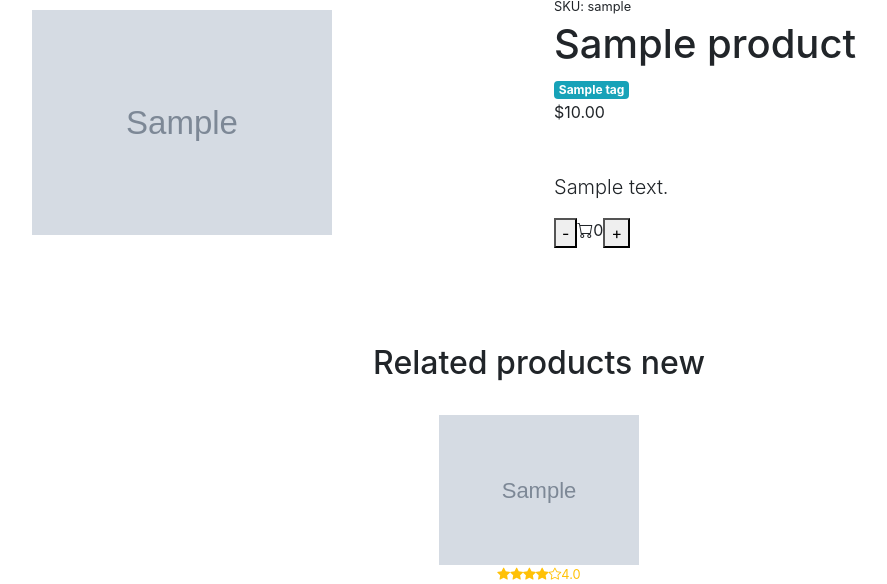
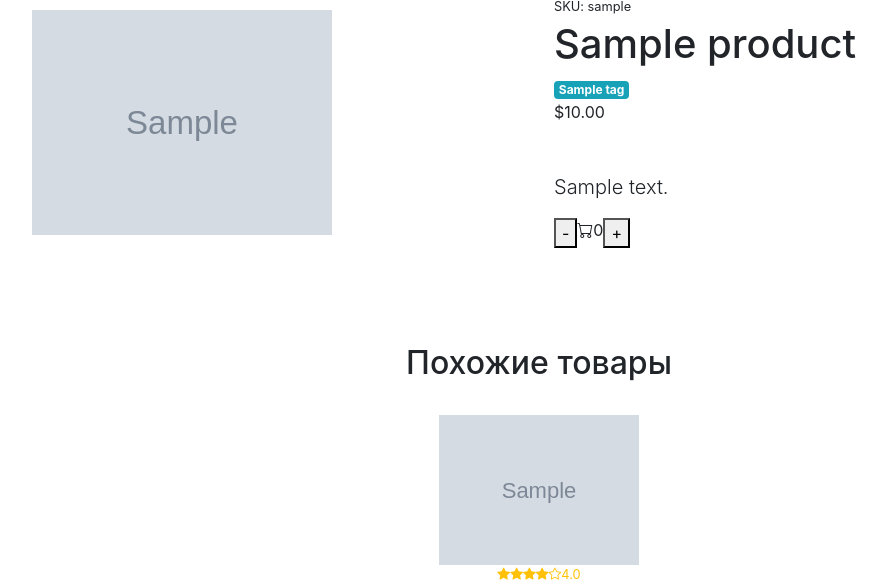
Before and after one commit to maksimuspiter/simple_shop_final_proj, a Django app: a page that uses myshop/shop/templates/shop/product/detail.html in a window 1280 px wide. Shown: the part 490-1074 px from the top of the page, without its empty margins (101-988 px from the left). Run offline with Django 4.2, Linux system fonts and the light colour scheme; tables that the repository leaves empty hold one stand-in row (values such as "Sample post"); grey boxes marked "Sample" are stand-in pictures; some libraries are stand-ins or nearby versions.

Commit message:
refactor related goods

```diff
--- a/myshop/shop/templates/shop/product/detail.html
+++ b/myshop/shop/templates/shop/product/detail.html
@@ -15,7 +15,7 @@
     {% include "shop/product/include/product_card_single.html" %}
 
     {% if related_products%}
-        <h2 class="fw-bolder mb-4 text-center">Related products new</h2>
+        <h2 class="fw-bolder mb-4 text-center">Похожие товары</h2>
         {% include "shop/product/include/related_product_for_detail.html" %}
     {% endif %}
 {% endblock %}
```
